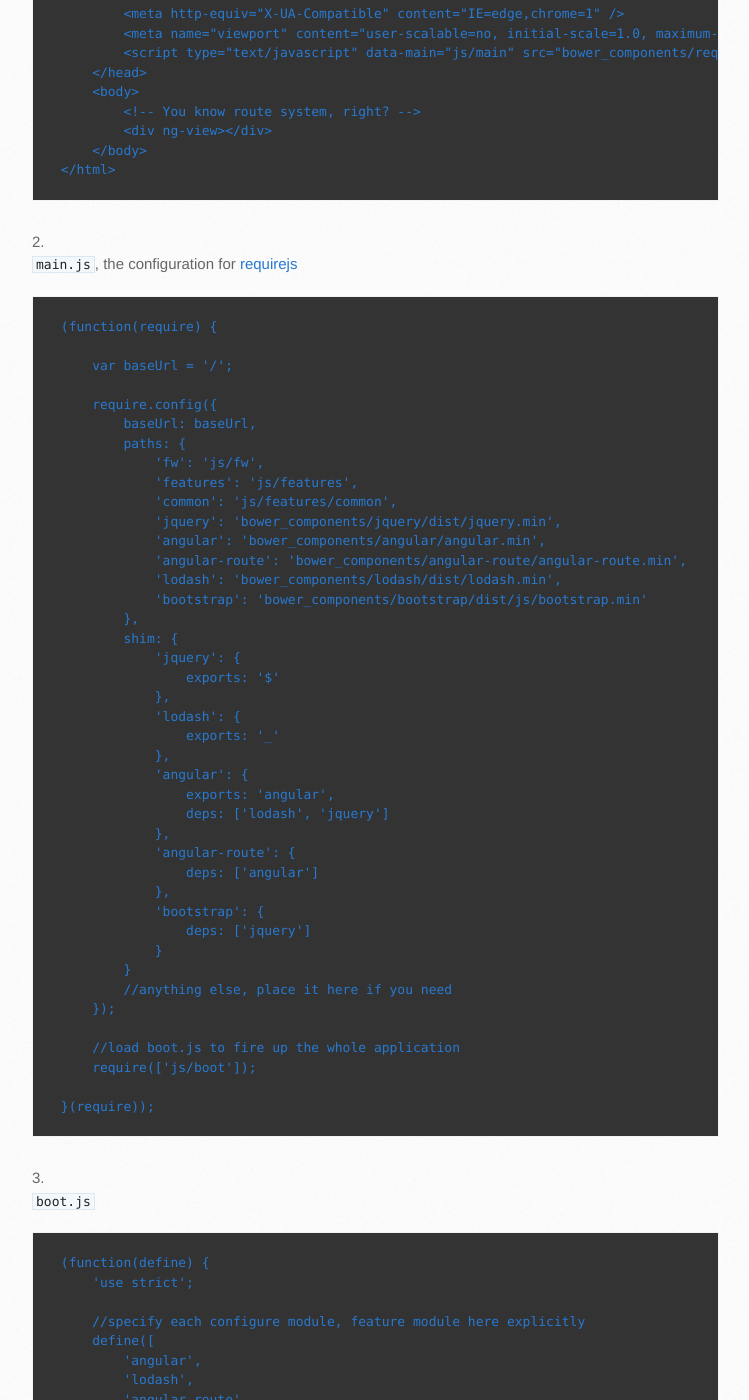
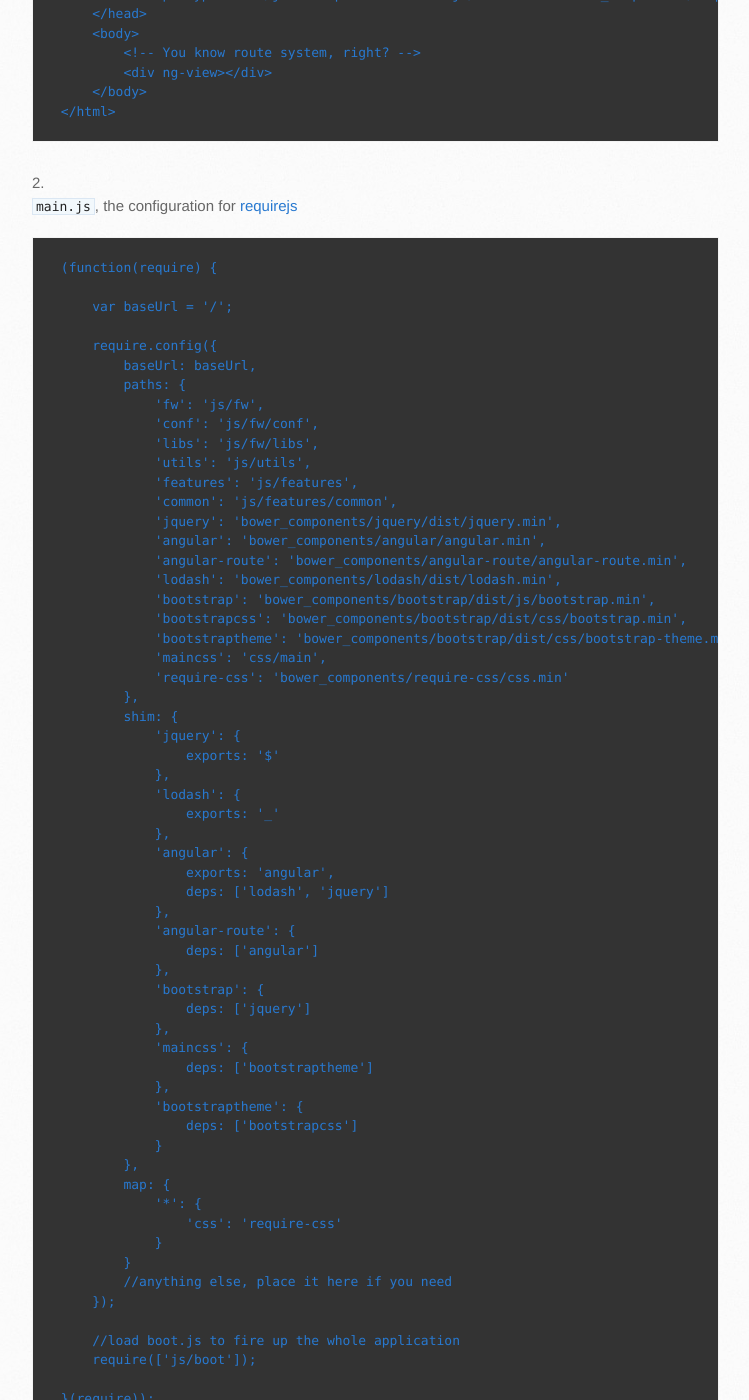
Before and after one commit to leftstick/angularjs-amd-skeleton, a Jekyll site: the page built from index.md, in a window 1280 px wide and 1400 px high, scrolled down 2396 px. Shown: the whole window, without its empty margins (141-890 px from the left). Built offline with Jekyll 4.4.1, drawn with Linux system fonts in a browser that asks for light colours; Markdown is read by kramdown in place of the engine named in the settings; some of the changed text lies outside the part shown.

Commit message:
update index

````diff
--- a/index.md
+++ b/index.md
@@ -77,10 +77,7 @@
     <!DOCTYPE html>
     <html>
         <head>
-            <title>DEMO</title>
-            <meta charset="utf-8" />
-            <meta http-equiv="X-UA-Compatible" content="IE=edge,chrome=1" />
-            <meta name="viewport" content="user-scalable=no, initial-scale=1.0, maximum-scale=1.0, minimal-ui" />
+            <title></title>
             <script type="text/javascript" data-main="js/main" src="bower_components/requirejs/require.js"></script>
         </head>
         <body>
@@ -100,13 +97,20 @@
             baseUrl: baseUrl,
             paths: {
                 'fw': 'js/fw',
+                'conf': 'js/fw/conf',
+                'libs': 'js/fw/libs',
+                'utils': 'js/utils',
                 'features': 'js/features',
                 'common': 'js/features/common',
                 'jquery': 'bower_components/jquery/dist/jquery.min',
                 'angular': 'bower_components/angular/angular.min',
                 'angular-route': 'bower_components/angular-route/angular-route.min',
                 'lodash': 'bower_components/lodash/dist/lodash.min',
-                'bootstrap': 'bower_components/bootstrap/dist/js/bootstrap.min'
+                'bootstrap': 'bower_components/bootstrap/dist/js/bootstrap.min',
+                'bootstrapcss': 'bower_components/bootstrap/dist/css/bootstrap.min',
+                'bootstraptheme': 'bower_components/bootstrap/dist/css/bootstrap-theme.min',
+                'maincss': 'css/main',
+                'require-css': 'bower_components/require-css/css.min'
             },
             shim: {
                 'jquery': {
@@ -124,6 +128,17 @@
                 },
                 'bootstrap': {
                     deps: ['jquery']
+                },
+                'maincss': {
+                    deps: ['bootstraptheme']
+                },
+                'bootstraptheme': {
+                    deps: ['bootstrapcss']
+                }
+            },
+            map: {
+                '*': {
+                    'css': 'require-css'
                 }
             }
             //anything else, place it here if you need
@@ -144,12 +159,17 @@
         define([
             'angular',
             'lodash',
+            'css!bootstrapcss',
+            'css!bootstraptheme',
+            'css!maincss',
             'angular-route',
             'bootstrap',
-            'fw/RouteConfig',
+            'conf/RouteConfig',
+            'conf/HeadConfig',
+            'common/arsmodal/main',
             'common/arstopnav/main',
-            'features/todo/main',
-            'features/about/main'
+            'features/about/main',
+            'features/todo/main'
         ], function() {
 
                 var appName = 'angularjs-requirejs-skeleton';
@@ -194,7 +214,7 @@
 
 <h2 id="configuration"><a href="#configuration">How a configuration module looks like?</a></h2>
 
-Let's take the `fw/RouteConfig` from [boot.js](#bootjs) as example, `RouteConfig` collect route information from each feature, and config them with [ngRoute][ngRoute-url]:
+Let's take the `fw/conf/RouteConfig` from [boot.js](#bootjs) as example, `RouteConfig` collect route information from each feature, and config them with [ngRoute][ngRoute-url]:
 
 ```JavaScript
 (function(define) {
````
